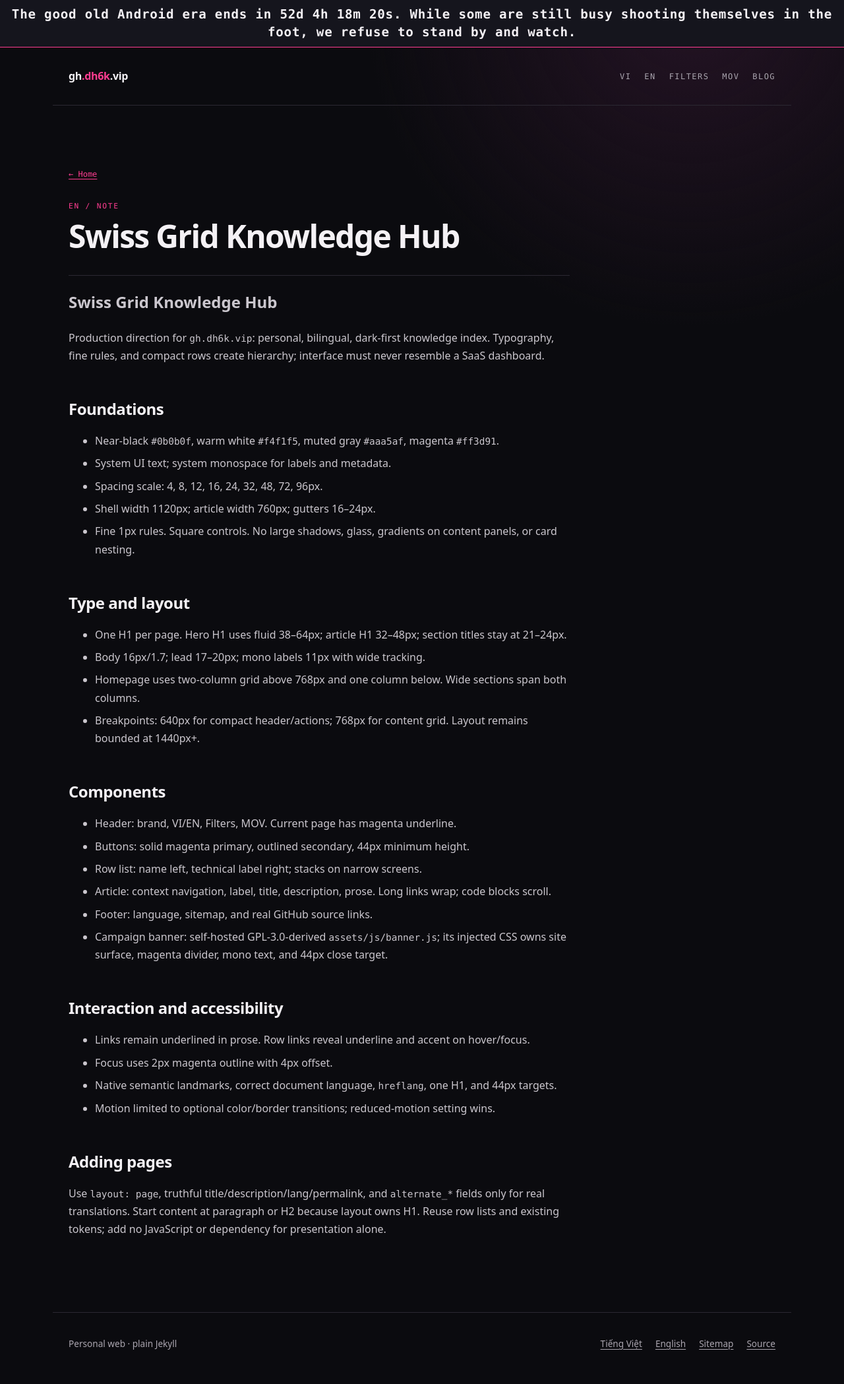
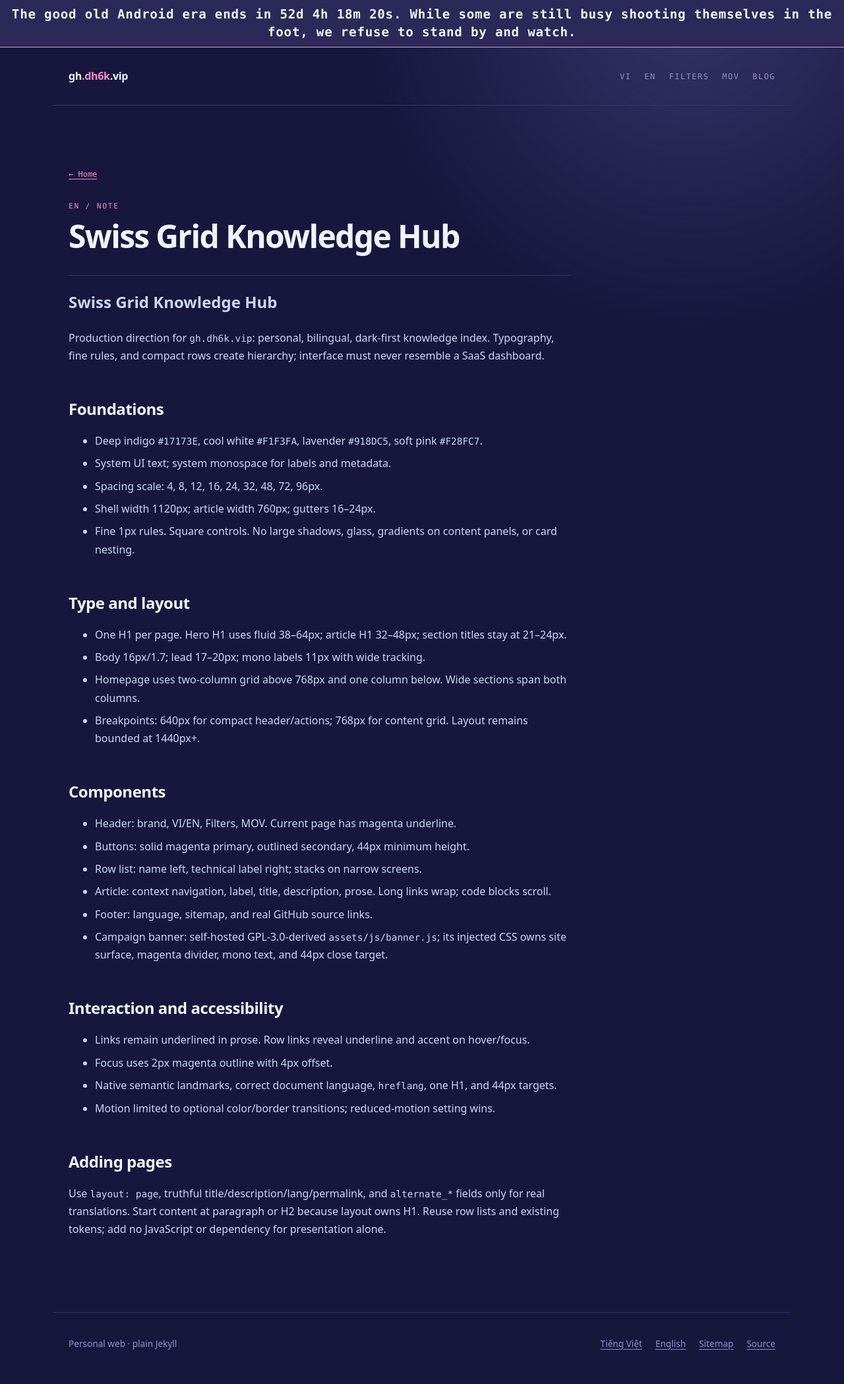
Before and after one commit to dh6k/dh6k.github.io, a Jekyll site: the page built from DESIGN.md, in a window 1280 px wide. Shown: the whole page at 66% size. Built offline with Jekyll 4.4.1, drawn with Linux system fonts in a browser that asks for light colours; our own code applies the rules of GitHub Pages for plain Markdown files.

Commit message:
style: sync gh.dh6k.vip colors to Duyako guidelines 1.0.3 palette
Replace the near-black / hot-pink identity (#0b0b0f, #ff3d91)
with the Duyako 1.0.3 palette: indigo backgrounds (#17173E,
#22224F, #2A2957), cool-white ink (#F1F3FA), lavender muted
(#918DC5), soft-pink accent (#F28FC7), violet lines (#353267).
Docs and theme-color meta updated to match.

```diff
--- a/DESIGN.md
+++ b/DESIGN.md
@@ -4,7 +4,7 @@ Production direction for `gh.dh6k.vip`: personal, bilingual, dark-first knowledg
 
 ## Foundations
 
-- Near-black `#0b0b0f`, warm white `#f4f1f5`, muted gray `#aaa5af`, magenta `#ff3d91`.
+- Deep indigo `#17173E`, cool white `#F1F3FA`, lavender `#918DC5`, soft pink `#F28FC7`.
 - System UI text; system monospace for labels and metadata.
 - Spacing scale: 4, 8, 12, 16, 24, 32, 48, 72, 96px.
 - Shell width 1120px; article width 760px; gutters 16–24px.
--- a/_layouts/default.html
+++ b/_layouts/default.html
@@ -3,7 +3,7 @@
   <head>
     <meta charset="utf-8">
     <meta name="viewport" content="width=device-width, initial-scale=1">
-    <meta name="theme-color" content="#0b0b0f">
+    <meta name="theme-color" content="#17173E">
     <meta name="color-scheme" content="dark">
     {% assign meta_title = page.title | default: site.title %}
     {% assign meta_description = page.description | default: site.description %}
--- a/assets/css/site.css
+++ b/assets/css/site.css
@@ -1,12 +1,12 @@
 :root {
   color-scheme: dark;
-  --bg: #0b0b0f;
-  --surface: #111117;
-  --surface-raised: #15151d;
-  --ink: #f4f1f5;
-  --muted: #aaa5af;
-  --accent: #ff3d91;
-  --line: #2b2832;
+  --bg: #17173E;
+  --surface: #22224F;
+  --surface-raised: #2A2957;
+  --ink: #F1F3FA;
+  --muted: #918DC5;
+  --accent: #F28FC7;
+  --line: #353267;
   --shell: 70rem;
   --reading: 47.5rem;
   --gutter: clamp(1rem, 3vw, 1.5rem);
@@ -19,7 +19,7 @@ html { background: var(--bg); }
 
 body {
   margin: 0;
-  background: radial-gradient(circle at 82% 0, #241324 0, transparent 31rem), var(--bg);
+  background: radial-gradient(circle at 82% 0, #353267 0, transparent 31rem), var(--bg);
   color: var(--ink);
   font: 1rem/1.7 system-ui, -apple-system, BlinkMacSystemFont, "Segoe UI", sans-serif;
   overflow-wrap: break-word;
@@ -81,7 +81,7 @@ a:focus-visible, button:focus-visible { outline: 2px solid var(--accent); outlin
   padding: 0.55rem 1rem;
   border: 1px solid var(--accent);
   background: var(--accent);
-  color: #160b11;
+  color: #17173E;
   font-weight: 750;
   text-decoration: none;
 }
@@ -112,7 +112,7 @@ a:focus-visible, button:focus-visible { outline: 2px solid var(--accent); outlin
 .article-header { padding-bottom: 2rem; border-bottom: 1px solid var(--line); }
 .article-header h1 { margin: 0.65rem 0 0; font-size: clamp(2rem, 3.8vw, 3rem); line-height: 1.12; letter-spacing: -0.035em; }
 .article-description { max-width: 38rem; margin: 1rem 0 0; color: var(--muted); font-size: 1.1rem; }
-.prose { color: #cbc7ce; }
+.prose { color: #CDD6F2; }
 .prose h2, .prose h3 { color: var(--ink); line-height: 1.25; letter-spacing: -0.02em; }
 .prose h2 { margin-top: 3.25rem; }
 .prose h3 { margin-top: 2.25rem; }
```
Also changed, not shown: .superdesign/init/theme.md.
